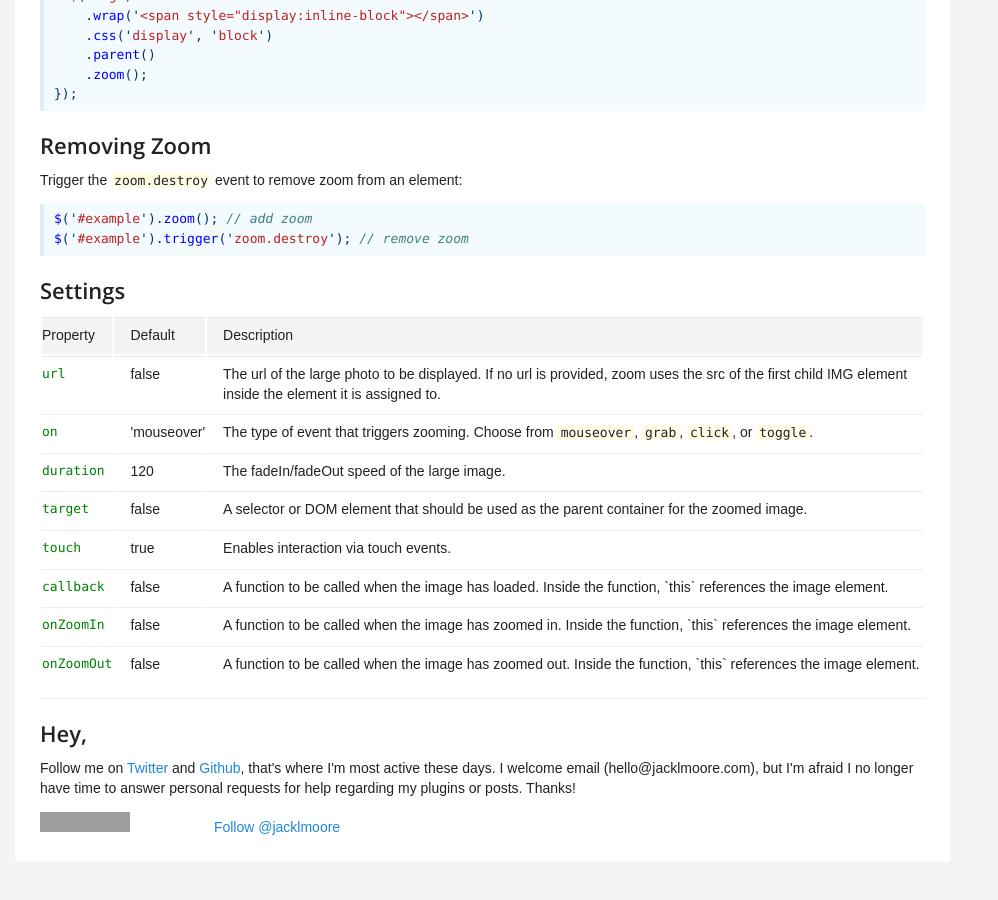
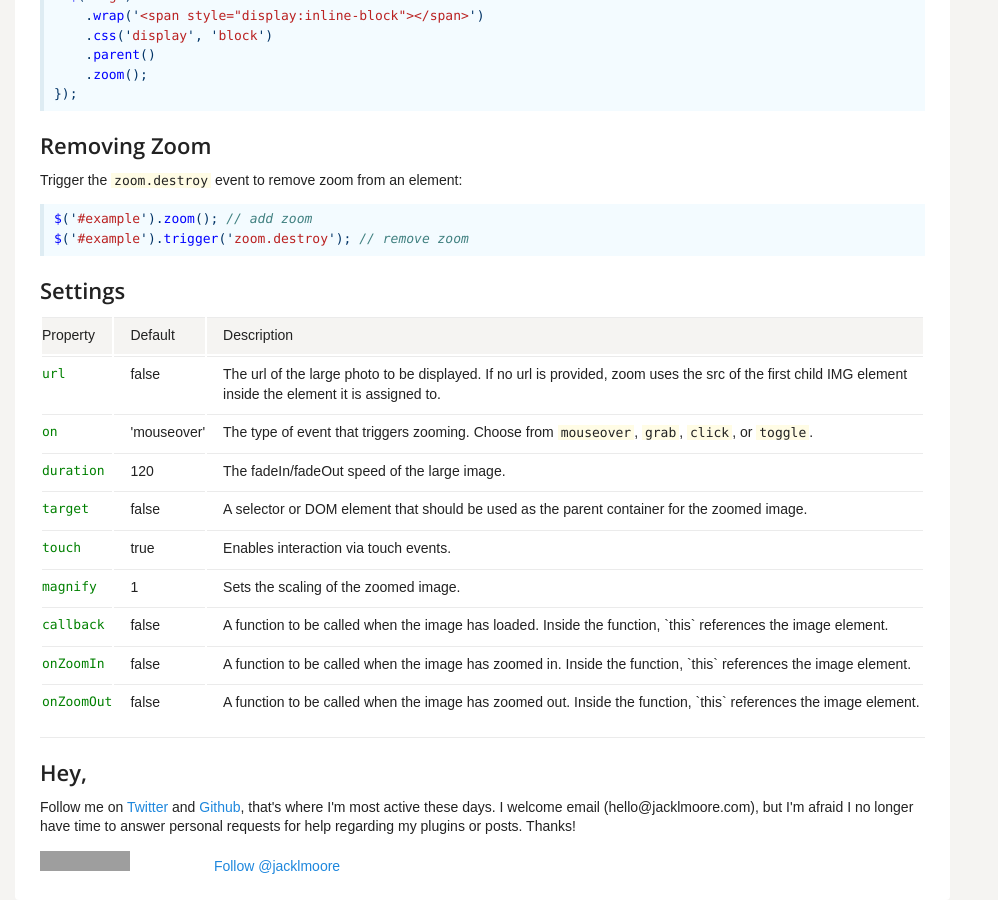
Before and after one commit to jackmoore/jackmoore.github.io, a Jekyll site: the page built from zoom.md, in a window 1280 px wide and 900 px high, scrolled down 1272 px. Shown: the whole window, without its empty margins (0-998 px from the left). Built offline with Jekyll 4.4.1, drawn with Linux system fonts in a browser that asks for light colours; Markdown is read by kramdown in place of the engine named in the settings; comment, search, counter and statistics services are not loaded; before the commit the page ends 2134 px from its top, so only the background shows below that; grey boxes are pictures that could not be loaded.

Commit message:
updated docs

```diff
--- a/zoom.md
+++ b/zoom.md
@@ -103,6 +103,11 @@ $('#example').trigger('zoom.destroy'); // remove zoom
     <td>Enables interaction via touch events.</td>
   </tr>
   <tr>
+    <td>magnify</td>
+    <td>1</td>
+    <td>Sets the scaling of the zoomed image.</td>
+  </tr>
+  <tr>
     <td>callback</td>
     <td>false</td>
     <td>A function to be called when the image has loaded.  Inside the function, `this` references the image element.</td>
```
